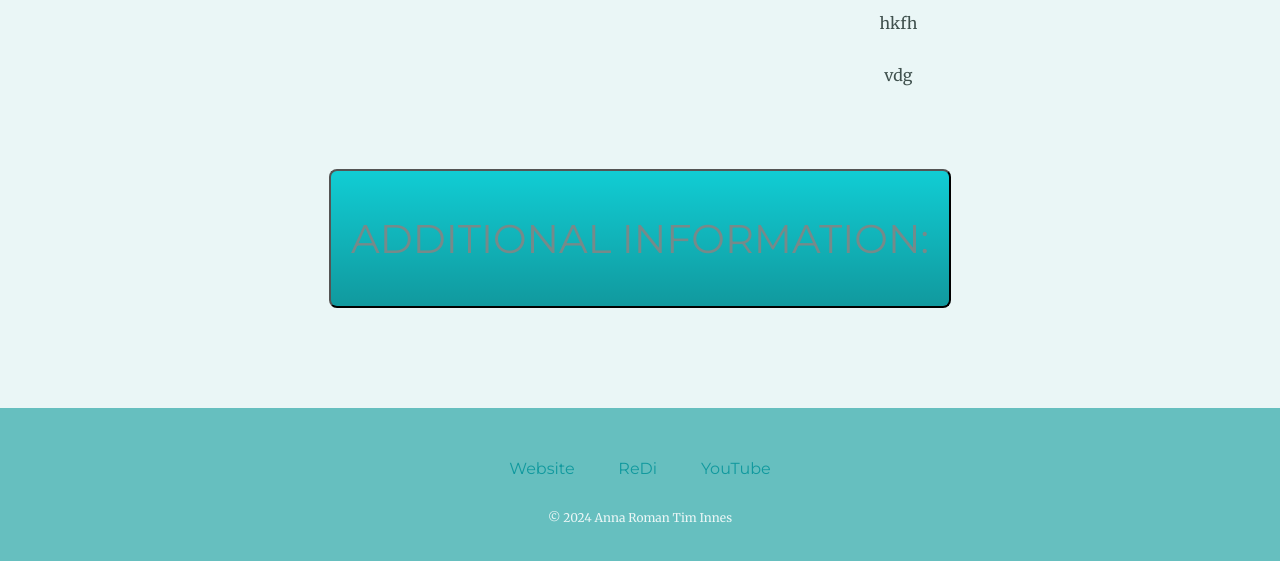
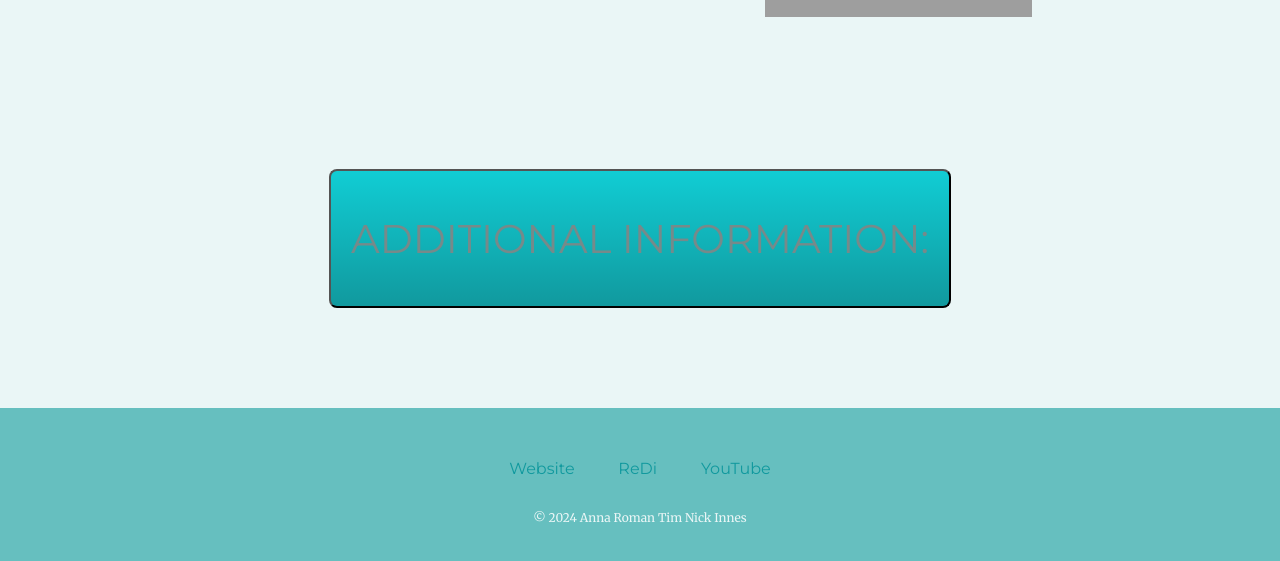
Before and after one commit to GridasovaAE/Weather, a plain HTML site: page index.html in a window 1280 px wide. Shown: the part 453-1014 px from the top of the page. Drawn offline with Linux system fonts and the light colour scheme; grey boxes are pictures that could not be loaded.

Commit message:
html changes

```diff
--- a/index.html
+++ b/index.html
@@ -42,8 +42,8 @@
                     alt="kompass">
                 <!-- <img class="arrow" src="https://cdn.pixabay.com/photo/2013/07/12/16/28/arrow-150966_1280.png" alt="arrow"> -->
 
-                    <p id="windDir">hkfh</p>
-                    <p id="windSpeed">vdg</p>
+                    <p id="windDir"></p>
+                    <p id="windSpeed"></p>
 
             </div>
 
@@ -82,7 +82,7 @@
             <a class="footer-link" href="https://www.wetter.com/">Website</a>
             <a class="footer-link" href="https://www.redi-school.org/">ReDi</a>
             <a class="footer-link" href="https://youtu.be/C08wq7PQgrc">YouTube</a>
-            <p class="name">© 2024 Anna Roman Tim Innes</p>
+            <p class="name">© 2024 Anna Roman Tim Nick Innes</p>
         </div>
 
 </html>
```
